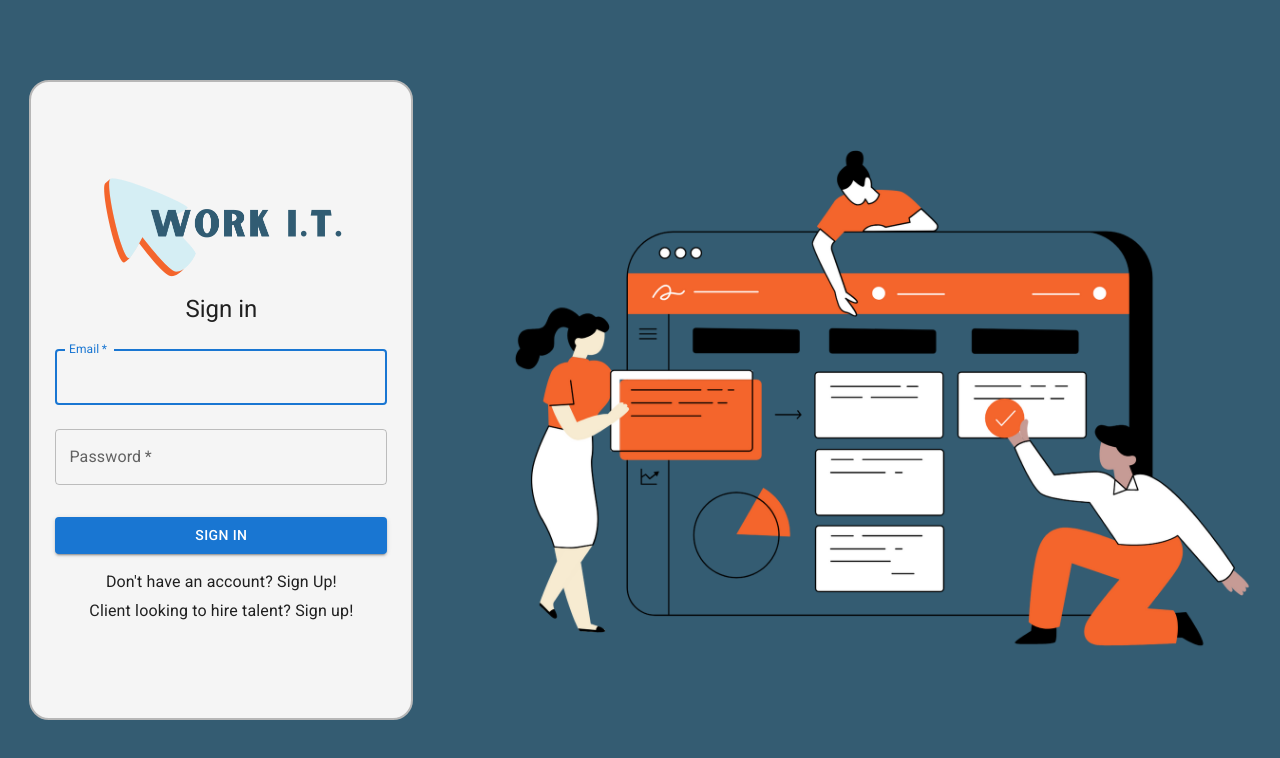
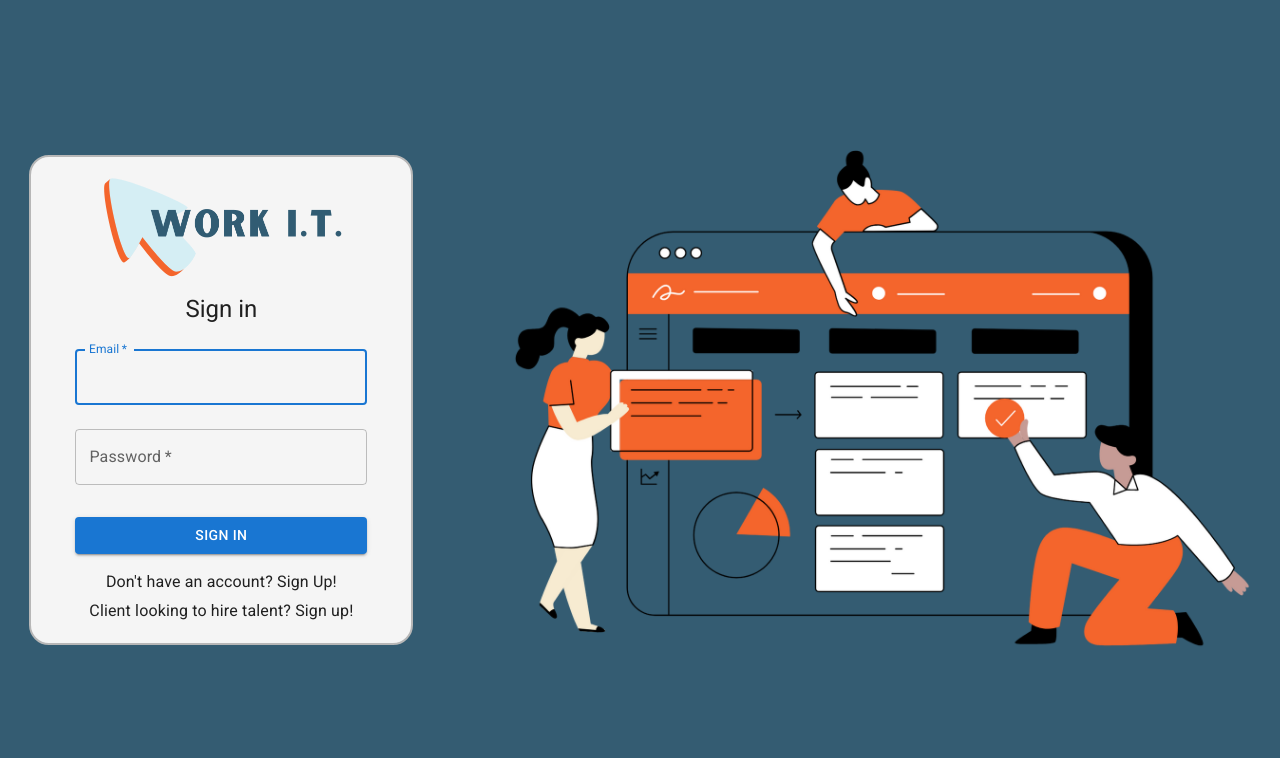
Before and after one commit to stefan-fenech/we-werk, a React (Create React App) app in the folder client/: page / in a window 1280 px wide. Shown: the top 758 px of the page. Built offline with nearby package versions, Linux system fonts and the light colour scheme.

Commit message:
fixed visual bug on login page

```diff
--- a/client/src/style.css
+++ b/client/src/style.css
@@ -70,7 +70,8 @@
     background-color: #f5f5f5;
     border-radius: 20px;
     border: 2px solid rgb(183, 183, 183);
-    height: 80vh;
+    height: 100;
+    padding: 20px;
     width: 30%;
 }
 
```
